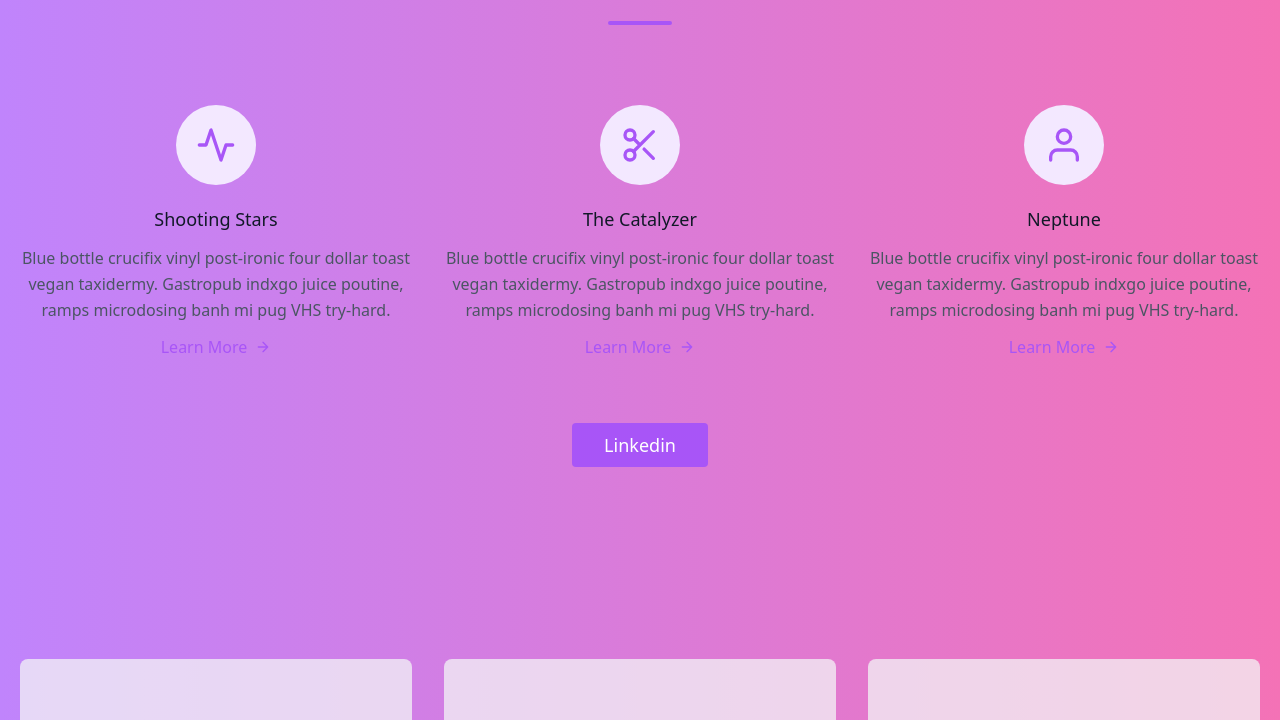
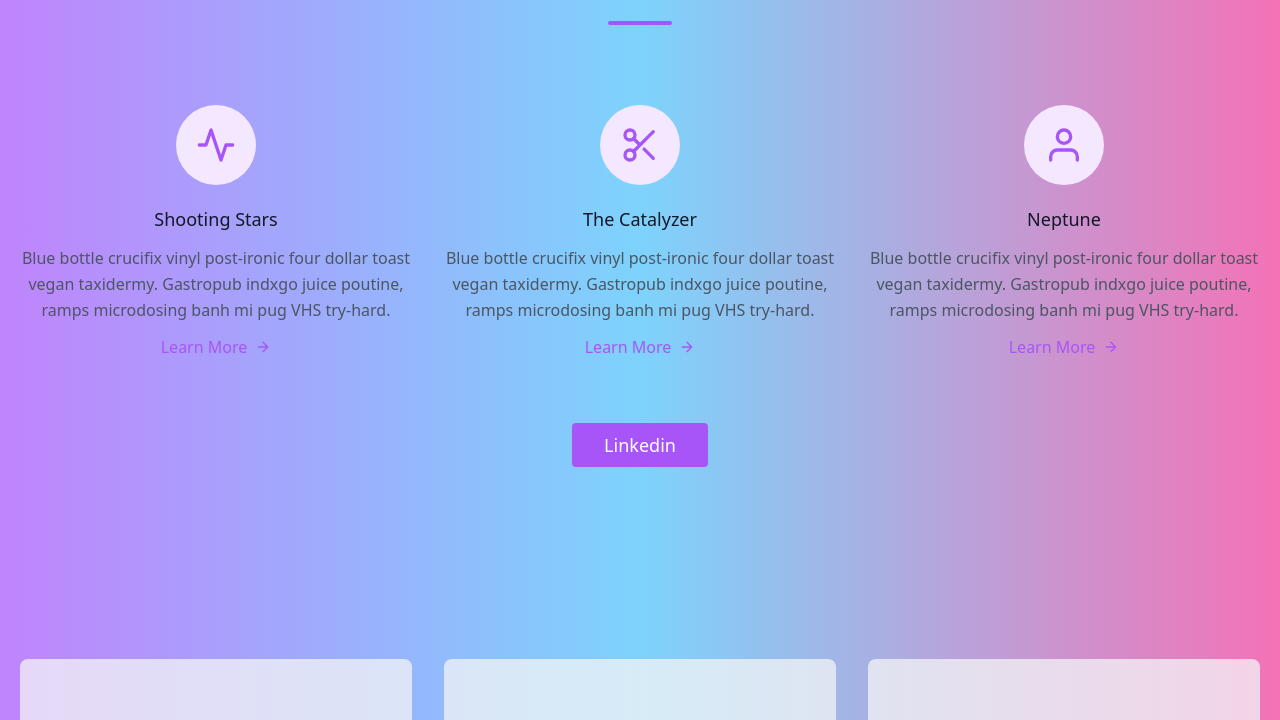
Before and after one commit to s0umi/s0umi.github.io, a plain HTML site: page index.html in a window 1280 px wide. Shown: the part 283-1003 px from the top of the page. Drawn offline with nearby package versions, Linux system fonts and the light colour scheme.

Commit message:
Update index.html

```diff
--- a/index.html
+++ b/index.html
@@ -7,7 +7,7 @@
     <script src="https://cdn.tailwindcss.com"></script>
     <title>Document</title>
 </head>
-<body class="bg-gradient-to-r from-purple-400 to-pink-400">
+<body class="bg-gradient-to-r from-purple-400 via-sky-300 to-pink-400">
 
    <header class="text-gray-600 body-font">
   <div class="container mx-auto flex flex-wrap p-5 flex-col md:flex-row items-center">
```
